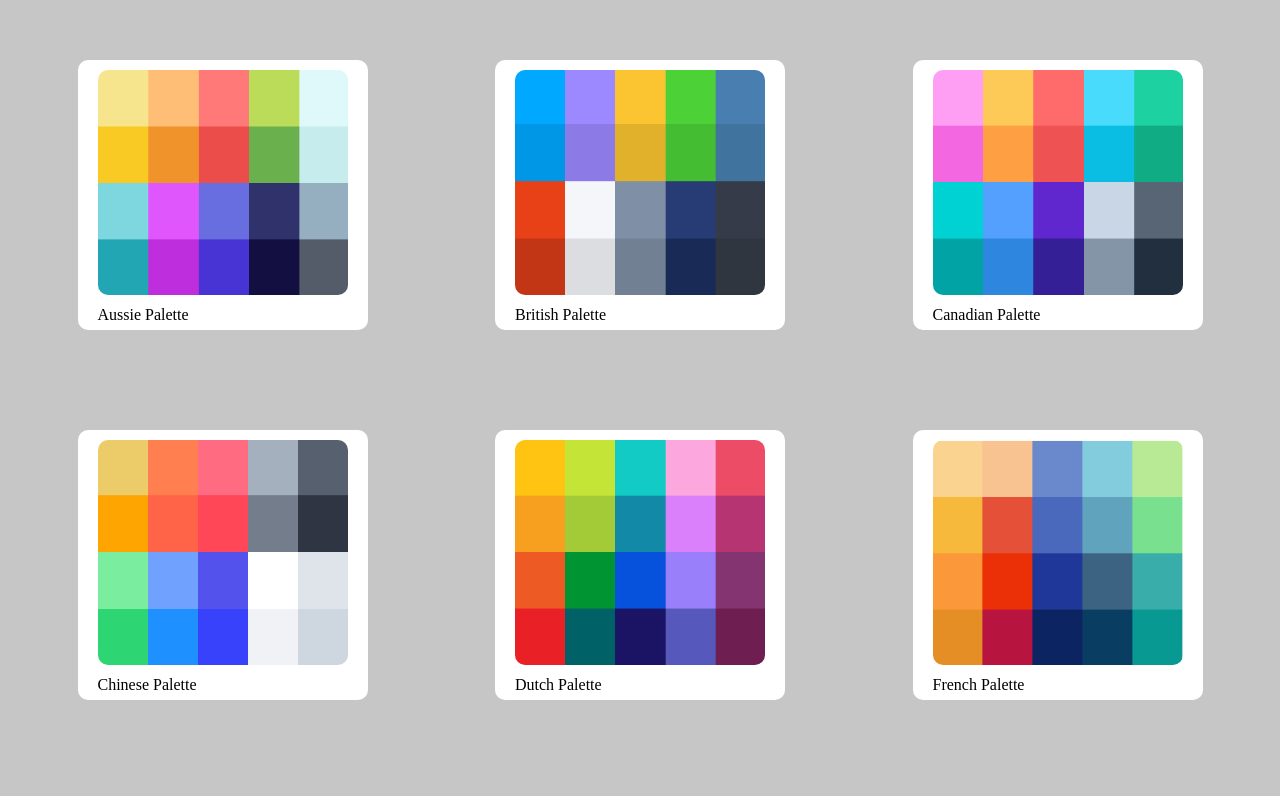
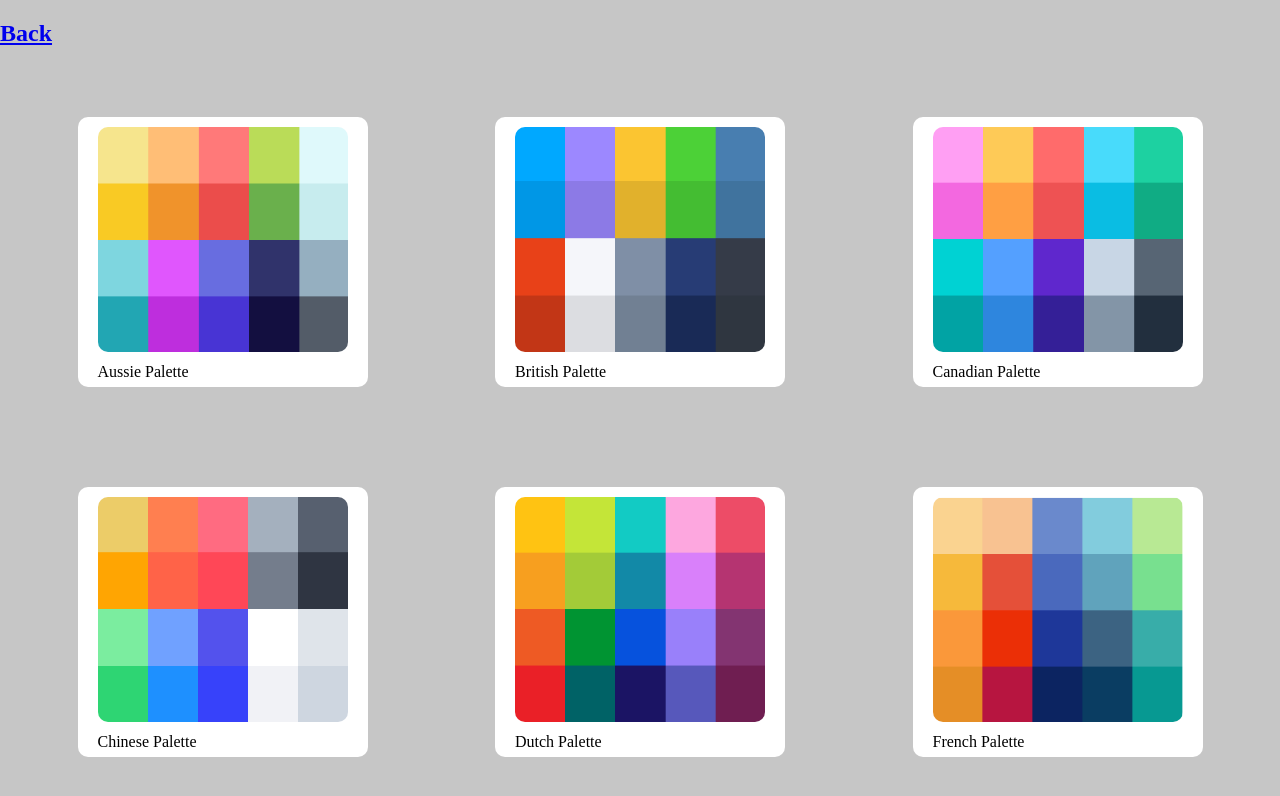
Before and after one commit to vipshehbaz/all-smit-assignments, a plain HTML site: page pages/color-plate/index.html in a window 1280 px wide. Drawn offline with Linux system fonts and the light colour scheme.

Commit message:
add back button

```diff
--- a/pages/color-plate/index.html
+++ b/pages/color-plate/index.html
@@ -4,15 +4,14 @@
     <meta http-equiv="Content-Type" content="text/html; charset=UTF-8" />
 
     <meta name="viewport" content="width=device-width, initial-scale=1.0" />
-    <title>Document</title>
+    <title>Assignment</title>
     <link rel="stylesheet" href="./assets/style.css" />
   </head>
   <body>
+    <h2><a href="../../index.html">Back</a></h2>
     <div class="maincard1">
       <div class="cards">
-        <a
-          href="./pages/page1.html"
-        >
+        <a href="./pages/page1.html">
           <img src="./assets/Screenshot 2025-01-28 022126.png" alt="" />
         </a>
         <div class="content">
@@ -20,9 +19,7 @@
         </div>
       </div>
       <div class="cards">
-        <a
-          href="./pages/page2.html"
-        >
+        <a href="./pages/page2.html">
           <img src="./assets/Screenshot 2025-01-28 022303.png" alt="" />
         </a>
         <div class="content">
@@ -31,9 +28,7 @@
       </div>
 
       <div class="cards">
-        <a
-          href="./pages/page3.html"
-        >
+        <a href="./pages/page3.html">
           <img src="./assets/Screenshot 2025-01-28 022354.png" alt="" />
         </a>
 
@@ -42,9 +37,7 @@
         </div>
       </div>
       <div class="cards">
-        <a
-          href="./pages/page4.html"
-        >
+        <a href="./pages/page4.html">
           <img src="./assets/Screenshot 2025-01-28 022414.png" alt="" />
         </a>
 
@@ -53,9 +46,7 @@
         </div>
       </div>
       <div class="cards">
-        <a
-          href="./pages/page5.html"
-        >
+        <a href="./pages/page5.html">
           <img src="./assets/Screenshot 2025-01-28 022425.png" alt="" />
         </a>
         <div class="content">
@@ -63,9 +54,7 @@
         </div>
       </div>
       <div class="cards">
-        <a
-          href="./pages/page6.html"
-        >
+        <a href="./pages/page6.html">
           <img src="./assets/Screenshot 2025-01-28 022441.png" alt="" />
         </a>
         <div class="content">
```
